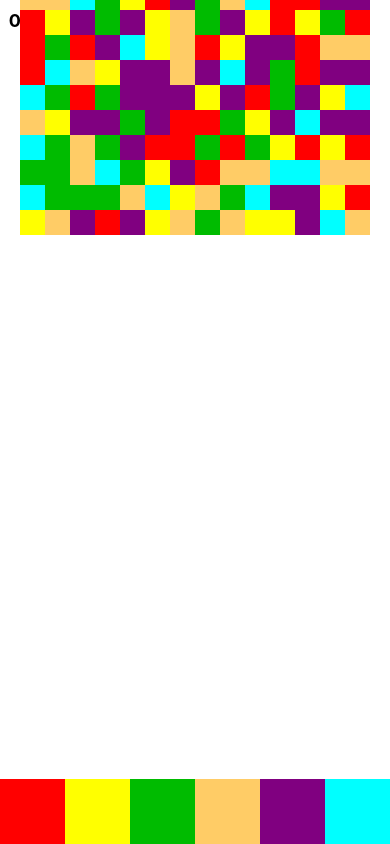
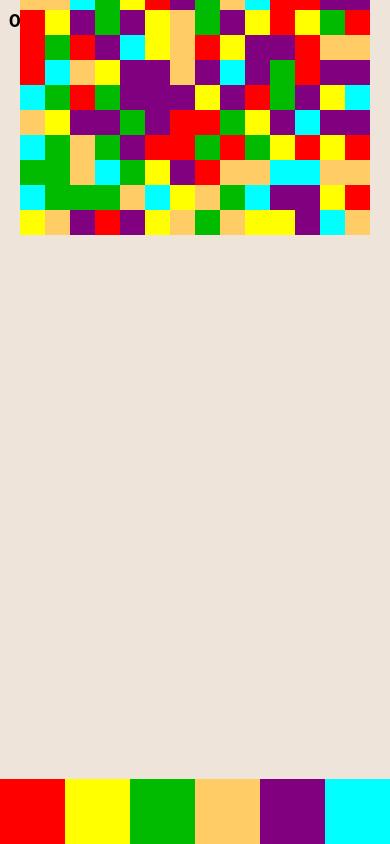
Before and after one commit to ghaiklor/flood-it, a React Native app: screen / in a window 390 px wide. Built offline with nearby package versions, Linux system fonts and the light colour scheme.

Commit message:
ui: replace new game button with image

```diff
--- a/src/App.js
+++ b/src/App.js
@@ -29,7 +29,7 @@ class App extends React.Component {
 const styles = StyleSheet.create({
   container: {
     flex: 1,
-    backgroundColor: '#FFFFFF',
+    backgroundColor: '#EEE4DA',
   },
   header: {
     flex: 0,
--- a/src/components/NewGameButton.js
+++ b/src/components/NewGameButton.js
@@ -1,6 +1,6 @@
 import React from 'react';
 import {connect} from 'react-redux';
-import {StyleSheet, TouchableOpacity, View, Text} from 'react-native';
+import {StyleSheet, TouchableOpacity, Image} from 'react-native';
 import {newGame} from '../actions';
 
 const mapDispatchToProps = dispatch => ({onPress: () => dispatch(newGame())});
@@ -11,21 +11,16 @@ class NewGameButton extends React.Component {
 
     return (
       <TouchableOpacity onPress={onPress}>
-        <View style={styles.container}>
-          <Text>NEW GAME</Text>
-        </View>
+        <Image style={styles.image} source={require('../../assets/icons/new-game.png')}/>
       </TouchableOpacity>
     )
   }
 }
 
 const styles = StyleSheet.create({
-  container: {
-    flex: 0,
-    justifyContent: 'center',
-    alignItems: 'center',
-    backgroundColor: 'green',
-    padding: 20
+  image: {
+    width: 50,
+    height: 50
   }
 });
 
```
Also changed, not shown: assets/icons/new-game.png (added).
